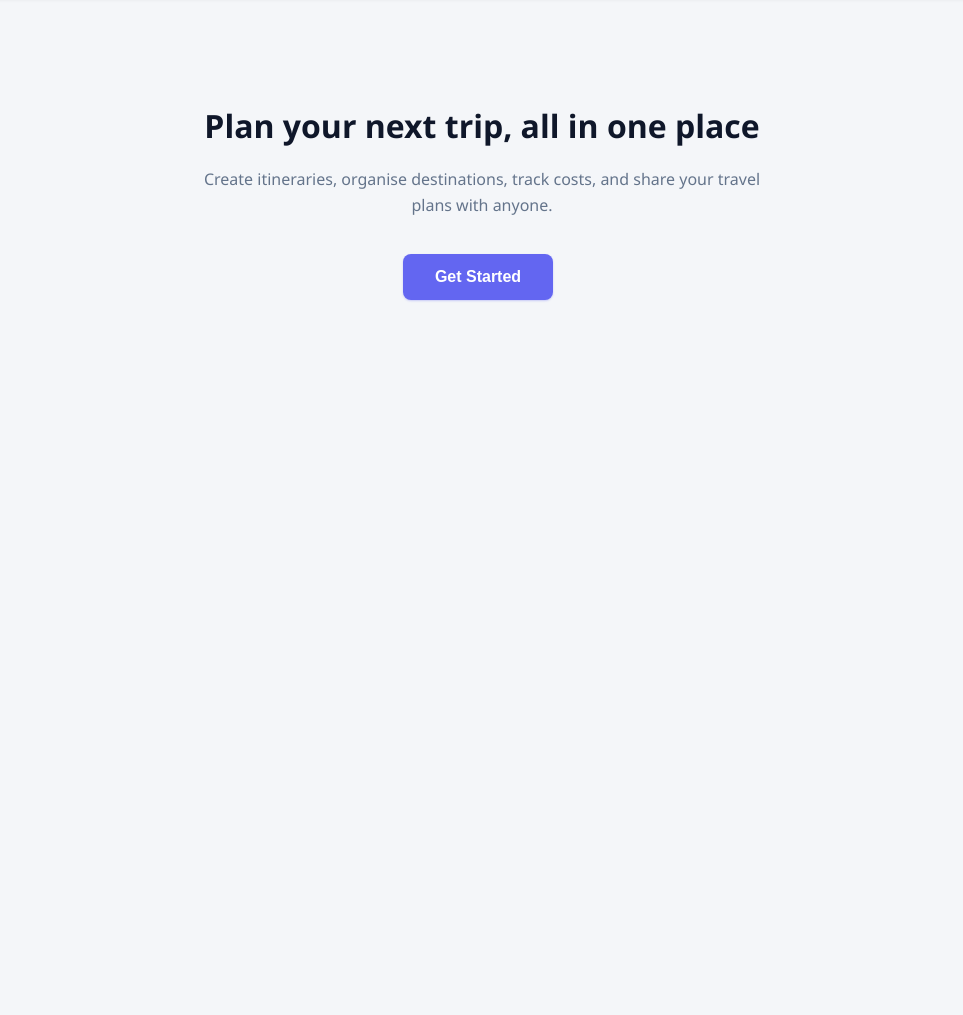
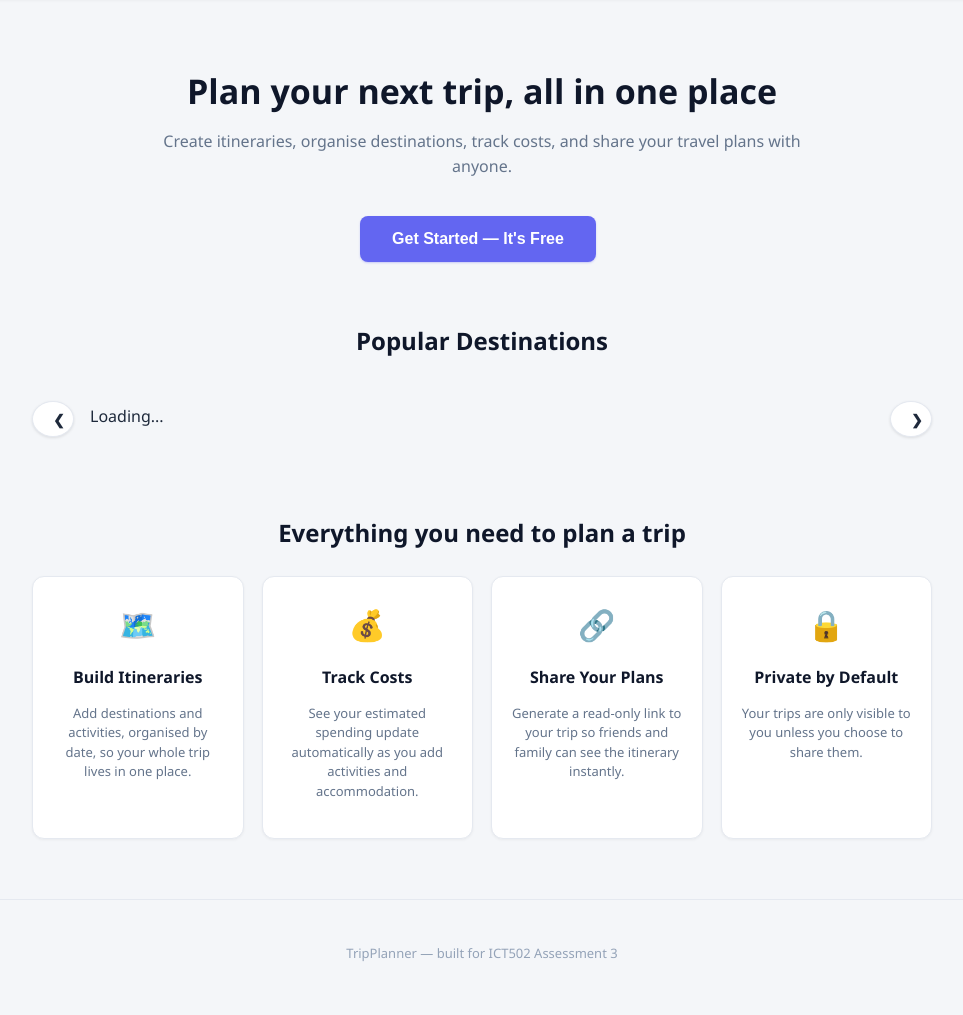
Before and after one commit to shakyalooja/web-design-project, a PHP site: page / in a window 1280 px wide. Shown: the part 75-1090 px from the top of the page, without its empty margins (158-1121 px from the left). Before the commit the page ends 377 px from the top, so only its background shows below. Run offline with PHP 8.4, Linux system fonts and the light colour scheme.

Commit message:
added index page

```diff
--- a/frontend/css/style.css
+++ b/frontend/css/style.css
@@ -393,15 +393,16 @@ button.btn-danger:hover {
 
 /* ===== Home / Landing page ===== */
 .home-hero {
-    max-width: 600px;
-    margin: 100px auto 0;
+    max-width: 640px;
+    margin: 70px auto 20px;
     text-align: center;
     padding: 0 20px;
 }
 
 .home-hero h1 {
-    font-size: 32px;
+    font-size: 34px;
     margin-bottom: 14px;
+    line-height: 1.25;
 }
 
 .home-hero p {
@@ -414,3 +415,60 @@ button.btn-large {
     padding: 14px 32px;
     font-size: 16px;
 }
+
+.home-section {
+    max-width: 900px;
+    margin: 60px auto;
+    padding: 0 20px;
+}
+
+.home-section h2 {
+    text-align: center;
+    margin-bottom: 24px;
+}
+
+.features-grid {
+    display: grid;
+    grid-template-columns: repeat(auto-fit, minmax(190px, 1fr));
+    gap: 18px;
+}
+
+.feature-card {
+    background: #ffffff;
+    border: 1px solid #e5e9f0;
+    border-radius: 12px;
+    padding: 24px 20px;
+    text-align: center;
+    box-shadow: 0 1px 3px rgba(0,0,0,0.05);
+    transition: transform 0.2s ease, box-shadow 0.2s ease;
+}
+
+.feature-card:hover {
+    transform: translateY(-4px);
+    box-shadow: 0 8px 20px rgba(0,0,0,0.08);
+}
+
+.feature-icon {
+    font-size: 30px;
+    margin-bottom: 10px;
+}
+
+.feature-card h3 {
+    font-size: 16px;
+    margin-bottom: 8px;
+}
+
+.feature-card p {
+    color: #64748b;
+    font-size: 13px;
+    line-height: 1.5;
+}
+
+.home-footer {
+    text-align: center;
+    padding: 30px 20px;
+    color: #94a3b8;
+    font-size: 13px;
+    border-top: 1px solid #e5e9f0;
+    margin-top: 40px;
+}
--- a/frontend/index.html
+++ b/frontend/index.html
@@ -2,7 +2,7 @@
 <html>
 <head>
     <meta charset="UTF-8">
-    <title>TripPlanner</title>
+    <title>TripPlanner — Plan Your Next Adventure</title>
     <link rel="stylesheet" href="css/style.css">
 </head>
 <body>
@@ -17,7 +17,52 @@
     <div class="home-hero">
         <h1>Plan your next trip, all in one place</h1>
         <p>Create itineraries, organise destinations, track costs, and share your travel plans with anyone.</p>
-        <a href="register.html"><button class="btn-large">Get Started</button></a>
+        <a href="register.html"><button class="btn-large">Get Started — It's Free</button></a>
     </div>
+
+    <div class="home-section">
+        <h2>Popular Destinations</h2>
+        <div class="carousel">
+            <button class="carousel-btn" id="prevBtn">&#10094;</button>
+            <div class="carousel-track-container">
+                <div class="carousel-track" id="carouselTrack">
+                    <p>Loading...</p>
+                </div>
+            </div>
+            <button class="carousel-btn" id="nextBtn">&#10095;</button>
+        </div>
+    </div>
+
+    <div class="home-section">
+        <h2>Everything you need to plan a trip</h2>
+        <div class="features-grid">
+            <div class="feature-card">
+                <div class="feature-icon">🗺️</div>
+                <h3>Build Itineraries</h3>
+                <p>Add destinations and activities, organised by date, so your whole trip lives in one place.</p>
+            </div>
+            <div class="feature-card">
+                <div class="feature-icon">💰</div>
+                <h3>Track Costs</h3>
+                <p>See your estimated spending update automatically as you add activities and accommodation.</p>
+            </div>
+            <div class="feature-card">
+                <div class="feature-icon">🔗</div>
+                <h3>Share Your Plans</h3>
+                <p>Generate a read-only link to your trip so friends and family can see the itinerary instantly.</p>
+            </div>
+            <div class="feature-card">
+                <div class="feature-icon">🔒</div>
+                <h3>Private by Default</h3>
+                <p>Your trips are only visible to you unless you choose to share them.</p>
+            </div>
+        </div>
+    </div>
+
+    <footer class="home-footer">
+        <p>TripPlanner — built for ICT502 Assessment 3</p>
+    </footer>
+
+    <script src="js/carousel.js"></script>
 </body>
 </html>
--- a/frontend/login.html
+++ b/frontend/login.html
@@ -6,6 +6,10 @@
     <link rel="stylesheet" href="css/style.css">
 </head>
 <body>
+    <header class="site-header">
+        <a href="index.html" class="brand">TripPlanner</a>
+    </header>
+
     <div class="auth-page-wrapper">
         <div class="auth-container">
             <h1>Login</h1>
@@ -21,9 +25,11 @@
 
                 <button type="submit">Login</button>
             </form>
+
             <p>Don't have an account? <a href="register.html">Register here</a></p>
         </div>
     </div>
+
     <script src="js/login.js"></script>
 </body>
 </html>
```
Also changed, not shown: frontend/register.html (+8 -2 lines). Lines whose indentation alone changed are shown as unchanged.
